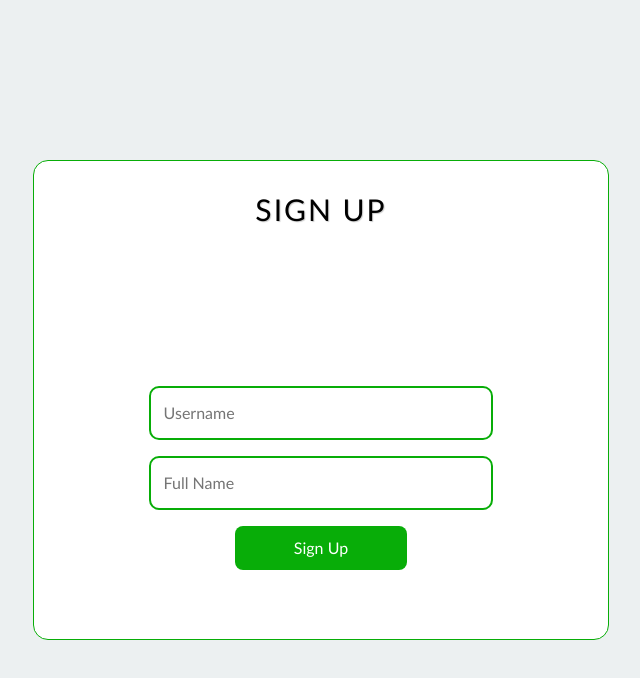
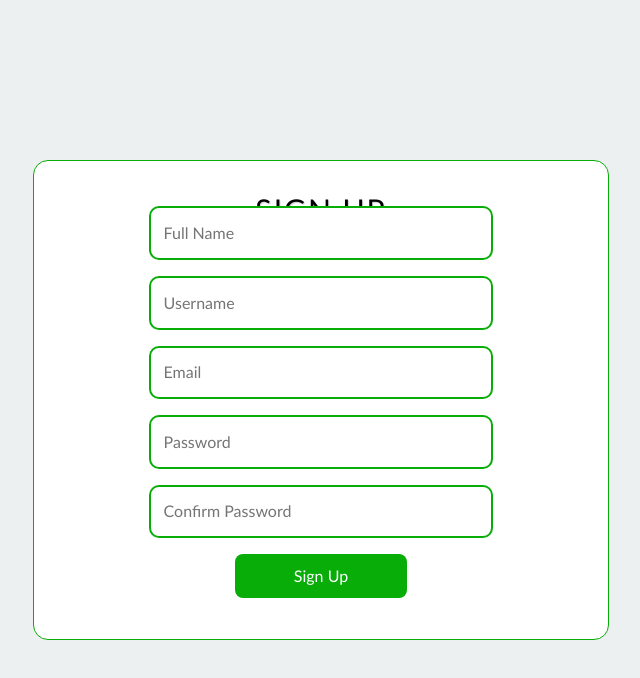
Before and after one commit to adarachel/doctors-appointment-frontend, a React (Create React App) app: page /signup in a window 1280 px wide. Shown: the top 678 px of the page, without its empty margins (319-959 px from the left). Built offline with nearby package versions, Linux system fonts and the light colour scheme.

Commit message:
correct login and signup form ✔️

```diff
--- a/src/components/loginpage/Login.js
+++ b/src/components/loginpage/Login.js
@@ -8,27 +8,28 @@ import './login.css';
 const Login = () => {
   const dispatch = useDispatch();
   const navigate = useNavigate();
-  const [loginData, setLoginData] = useState({ login: '', password: '' });
+  const [login, setLogin] = useState('');
+  const [password, setPassword] = useState('');
+  const [adminKey, setAdminKey] = useState(''); // Add admin_key state
 
   const handleSubmit = async (e) => {
     e.preventDefault();
+    try {
+      const userObj = {
+        login,
+        password,
+      };
 
-    // Create the data object with the user inputs
-    const data = {
-      user: {
-        login: loginData.login,
-        password: loginData.password,
-        admin_key: loginData.admin_key,
-      },
-    };
+      if (adminKey) {
+        userObj.adminKey = adminKey;
+      }
 
-    try {
-      await dispatch(loginUser(data));
-      console.log('Before navigation');
+      await dispatch(loginUser({ user: userObj }));
       navigate('/home');
       console.log('After navigation');
     } catch (error) {
-      // Handle login error here
+      // Handle login failure (you can display an error message)
+      console.log(error);
     }
   };
 
@@ -47,20 +48,22 @@ const Login = () => {
           />
           <input
             type="text"
-            value={loginData.login}
-            onChange={(e) => setLoginData({ ...loginData, login: e.target.value })}
-            placeholder="Username or Email"
+            value={login}
+            onChange={(e) => setLogin(e.target.value)}
+            placeholder="Username or email"
+            required
           />
           <input
             type="password"
-            value={loginData.password}
-            onChange={(e) => setLoginData({ ...loginData, password: e.target.value })}
+            value={password}
+            onChange={(e) => setPassword(e.target.value)}
             placeholder="Password"
+            required
           />
           <input
             type="text"
-            value={loginData.admin_key}
-            onChange={(e) => setLoginData({ ...loginData, admin_key: e.target.value })}
+            value={adminKey}
+            onChange={(e) => setAdminKey(e.target.value)}
             placeholder="Admin Key"
           />
           <button type="submit">Log In</button>
--- a/src/components/signupPage/Signup.js
+++ b/src/components/signupPage/Signup.js
@@ -6,20 +6,36 @@ import { signupUser } from '../../redux/users/userSlice';
 const Signup = () => {
   const dispatch = useDispatch();
   const error = useSelector((state) => state.user.error);
+  const [name, setname] = useState('');
   const [username, setUsername] = useState('');
-  const [fullName, setFullName] = useState('');
+  const [email, setEmail] = useState('');
+  const [password, setPassword] = useState('');
+  const [confirmPassword, setConfirmPassword] = useState('');
   const navigate = useNavigate();
 
   const handleSubmit = (e) => {
     e.preventDefault();
-    if (username && fullName) {
-      dispatch(signupUser({ username, full_name: fullName }));
+
+    // Check if all fields are filled and password matches confirm password
+    if (name && username && email && password && password === confirmPassword) {
+      dispatch(signupUser({
+        user: {
+          name, username, email, password,
+        },
+      }));
       navigate('/login');
+    } else if (!password === confirmPassword) {
+      alert('Password and Confirm Password do not match.');
     } else {
       alert('Please fill in all fields');
     }
+
+    // Clear the form fields
+    setname('');
     setUsername('');
-    setFullName('');
+    setEmail('');
+    setPassword('');
+    setConfirmPassword('');
   };
 
   return (
@@ -27,16 +43,51 @@ const Signup = () => {
       <div className="login-container">
         <h2 className="login-title">Sign Up</h2>
         <form onSubmit={handleSubmit}>
-          <lord-icon
-            src="https://cdn.lordicon.com/ljvjsnvh.json"
-            trigger="loop"
-            delay="1000"
-            colors="primary:#16c72e,secondary:#242424"
-            state="morph"
-            style={{ width: '150px', height: '150px' }}
+          {/* Full Name */}
+          <input
+            type="text"
+            value={name}
+            onChange={(e) => setname(e.target.value)}
+            placeholder="Full Name"
+            required
           />
-          <input type="text" value={username} onChange={(e) => setUsername(e.target.value)} placeholder="Username" />
-          <input type="text" value={fullName} onChange={(e) => setFullName(e.target.value)} placeholder="Full Name" />
+
+          {/* Username */}
+          <input
+            type="text"
+            value={username}
+            onChange={(e) => setUsername(e.target.value)}
+            placeholder="Username"
+            required
+          />
+
+          {/* Email */}
+          <input
+            type="email"
+            value={email}
+            onChange={(e) => setEmail(e.target.value)}
+            placeholder="Email"
+            required
+          />
+
+          {/* Password */}
+          <input
+            type="password"
+            value={password}
+            onChange={(e) => setPassword(e.target.value)}
+            placeholder="Password"
+            required
+          />
+
+          {/* Confirm Password */}
+          <input
+            type="password"
+            value={confirmPassword}
+            onChange={(e) => setConfirmPassword(e.target.value)}
+            placeholder="Confirm Password"
+            required
+          />
+
           {error && <p>{error}</p>}
           <button type="submit">Sign Up</button>
         </form>
--- a/src/redux/users/userSlice.js
+++ b/src/redux/users/userSlice.js
@@ -2,32 +2,33 @@ import { createSlice, createAsyncThunk } from '@reduxjs/toolkit';
 // import { useDispatch } from 'react-redux';
 import axios from 'axios';
 
-export const signupUser = createAsyncThunk('user/signupUser', async (user, { rejectWithValue }) => {
+export const signupUser = createAsyncThunk('user/signupUser', async (user) => {
   try {
-    const response = await axios.post('http://localhost:3000/users', user);
+    console.log(user);
+    const response = await axios.post(
+      'https://doctors-appointment-0mkx.onrender.com/signup',
+      user,
+    );
     return response.data;
   } catch (error) {
-    return rejectWithValue(error.response.data.error);
+    throw new Error(error.message); // Throw the original error message
   }
 });
+export const loginUser = createAsyncThunk('user/loginUser', async (user) => {
+  try {
+    const response = await axios.post(
+      'https://doctors-appointment-0mkx.onrender.com/login',
+      user,
+    );
 
-// export const setToken = (token) => (dispatch) => {
-//   // Dispatch the action to set the token in the Redux state
-//   dispatch(userSlice.actions.setToken(token));
-// };
+    const token = response.headers.authorization.split(' ')[1]; // Extract the token from the "Bearer" header
+    console.log(token);
+    // localStorage.setItem("jwtToken", token); // Save the JWT token in local storage
 
-export const loginUser = createAsyncThunk('user/loginUser', async (data) => {
-  const response = await axios.post('http://localhost:3000/login', data);
-  const authorizationHeader = response.headers.authorization;
-  const userData = response.data.status.data.user;
-
-  if (authorizationHeader) {
-    const token = authorizationHeader.split(' ')[1]; // Assuming it's a 'Bearer' token
-
-    console.log(token);
+    return response.data;
+  } catch (error) {
+    throw new Error(error.message);
   }
-  console.log(userData);
-  return response.data; // You can return any data sent from the server upon successful login.
 });
 
 const userSlice = createSlice({
@@ -52,6 +53,8 @@ const userSlice = createSlice({
     builder
       .addCase(signupUser.fulfilled, (state, action) => {
         state.status = 'succeeded';
+        console.log('created');
+        console.log(action.payload.data);
         state.user = action.payload.data;
         state.error = action.payload.message;
       })
```
